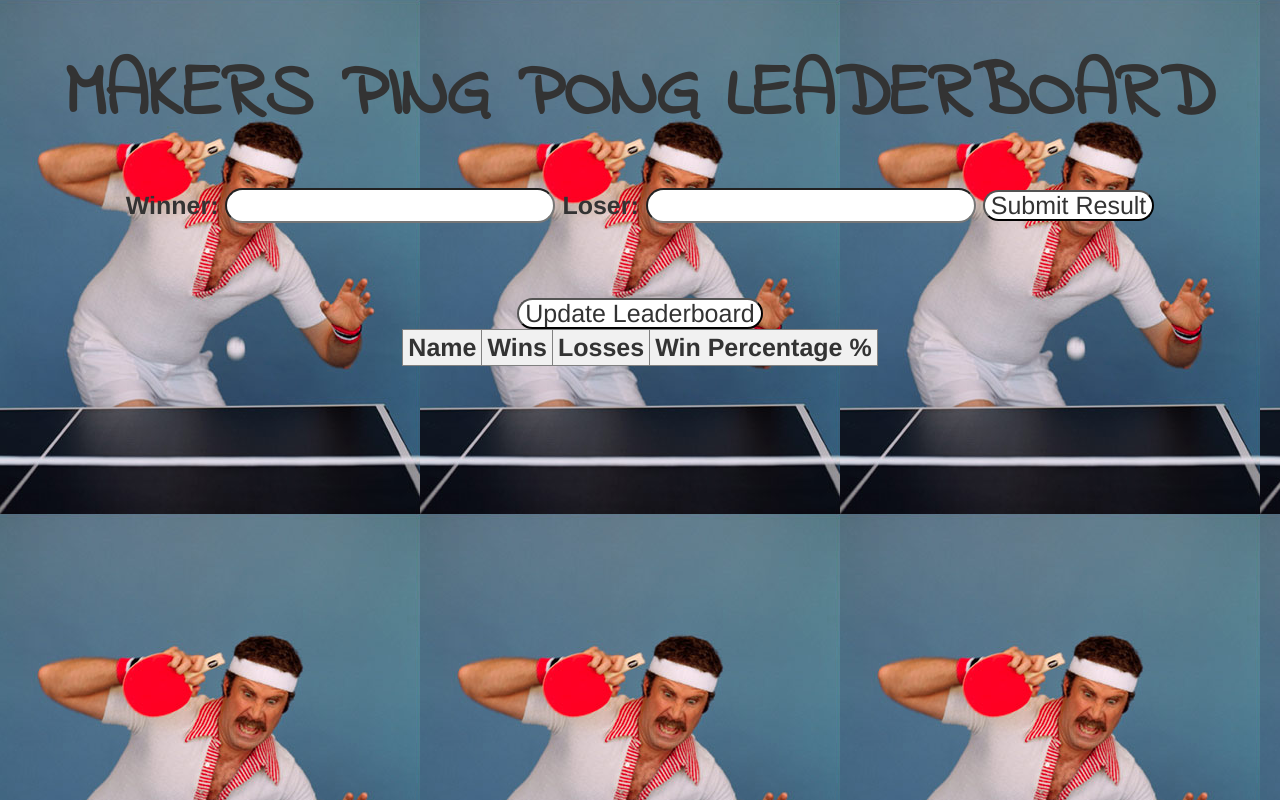
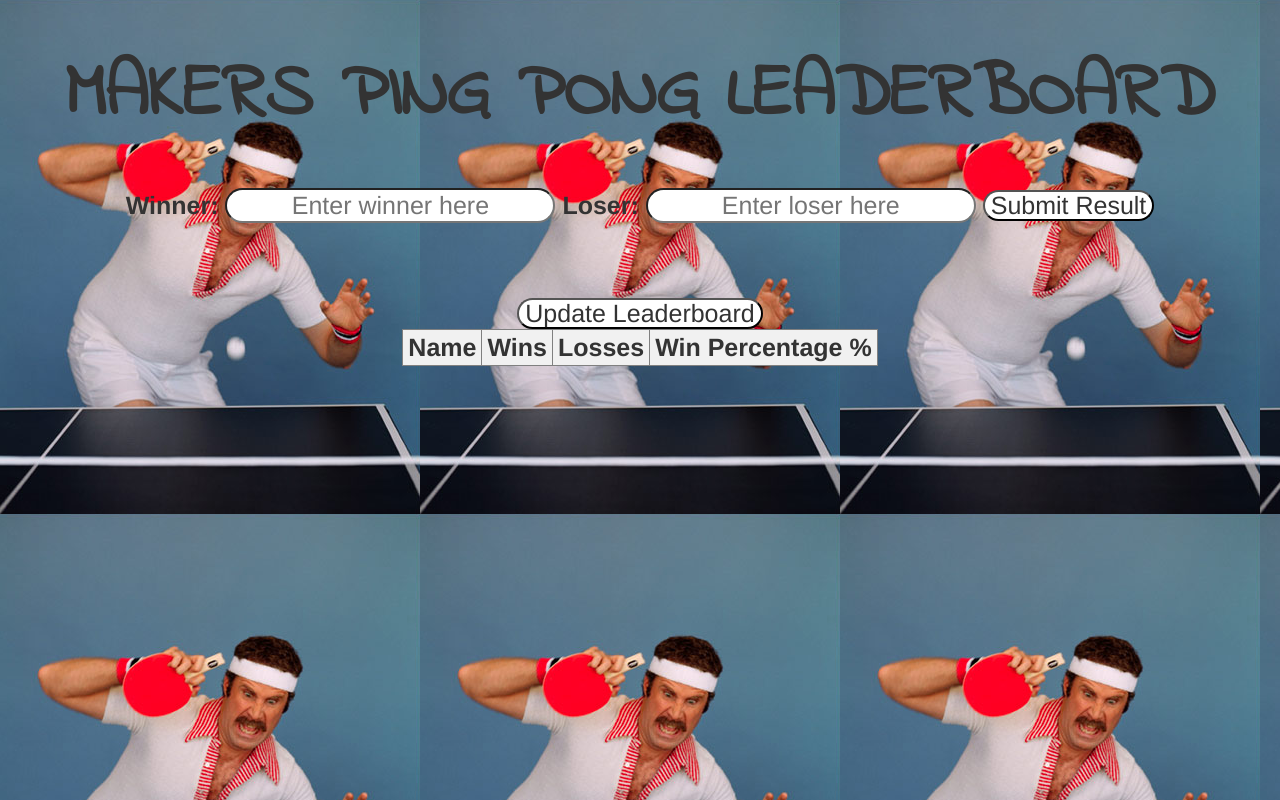
Before and after one commit to HannSO/makerthon-ping-pong-angular, a website: page index.html in a window 1280 px wide. Drawn offline with nearby package versions, Linux system fonts and the light colour scheme; some packages are replaced by stand-ins of ours.

Commit message:
updated, finalized

```diff
--- a/index.html
+++ b/index.html
@@ -19,9 +19,9 @@
     <section ng-controller="SubmitResultsController as resultsCtrl">
       <form class="player-entries">
         <label for="winner">Winner:</label>
-        <input id="winner" type = "text" ng-model="resultsCtrl.winner">
+        <input id="winner" type = "text" ng-model="resultsCtrl.winner" placeholder="Enter winner here">
         <label for="loser">Loser:</label>
-        <input id="loser" type = "text" ng-model="resultsCtrl.loser">
+        <input id="loser" type = "text" ng-model="resultsCtrl.loser" placeholder="Enter loser here">
         <button id="submit-game" class="submit" ng-click="resultsCtrl.submitResults()">Submit Result</button>
       </form>
       <p id="confirmation" ng-show="resultsCtrl.confirmation">Results have been sent!<p>
--- a/js/submitResultsController.js
+++ b/js/submitResultsController.js
@@ -13,6 +13,8 @@ var makeGamePath = ('http://localhost:3000/games');
       .success(function (data) {
         self.confirmation = true;
         self.unconfirmation = false;
+        self.winner = '';
+        self.loser = '';
       })
       .error(function() {
         self.unconfirmation = true;
```
